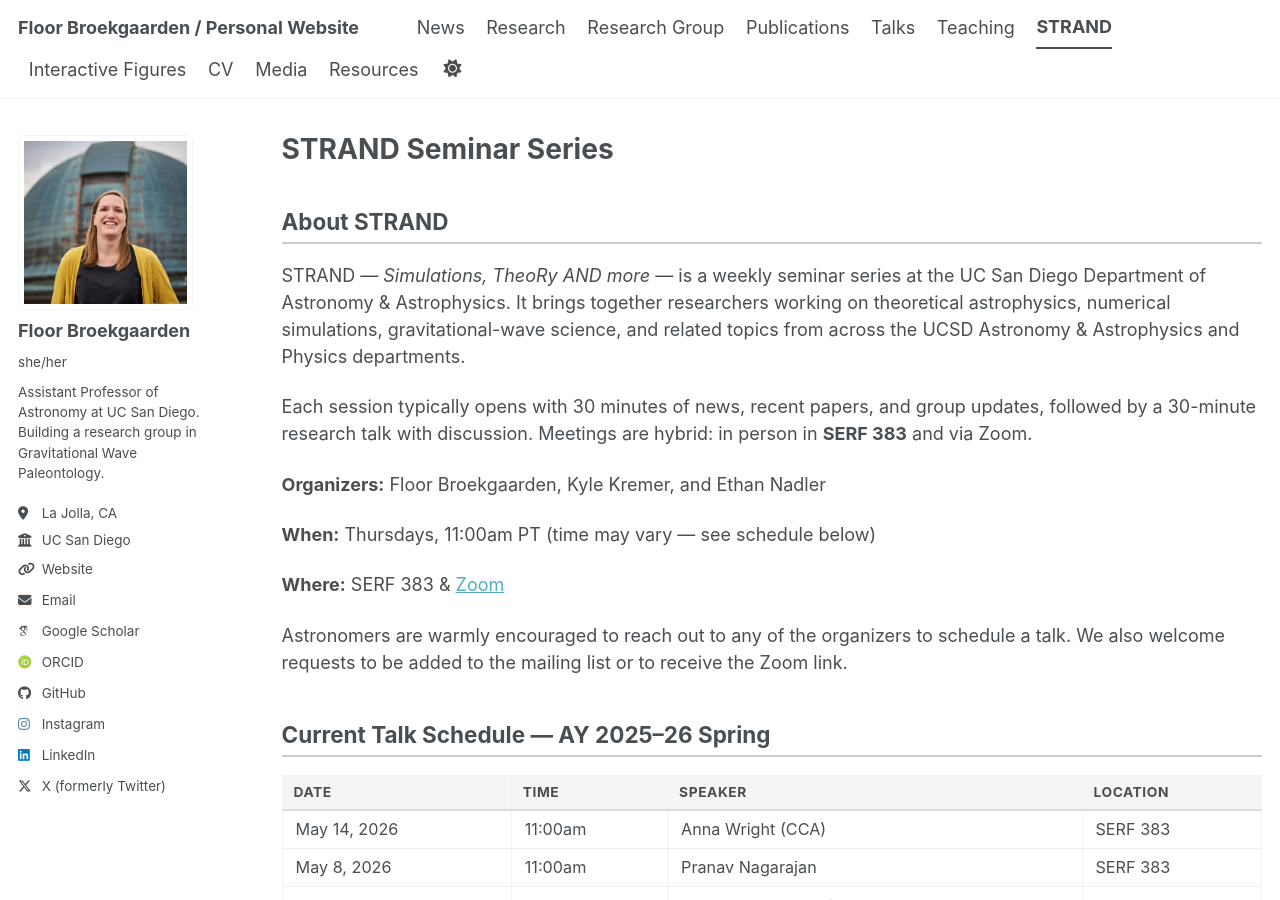
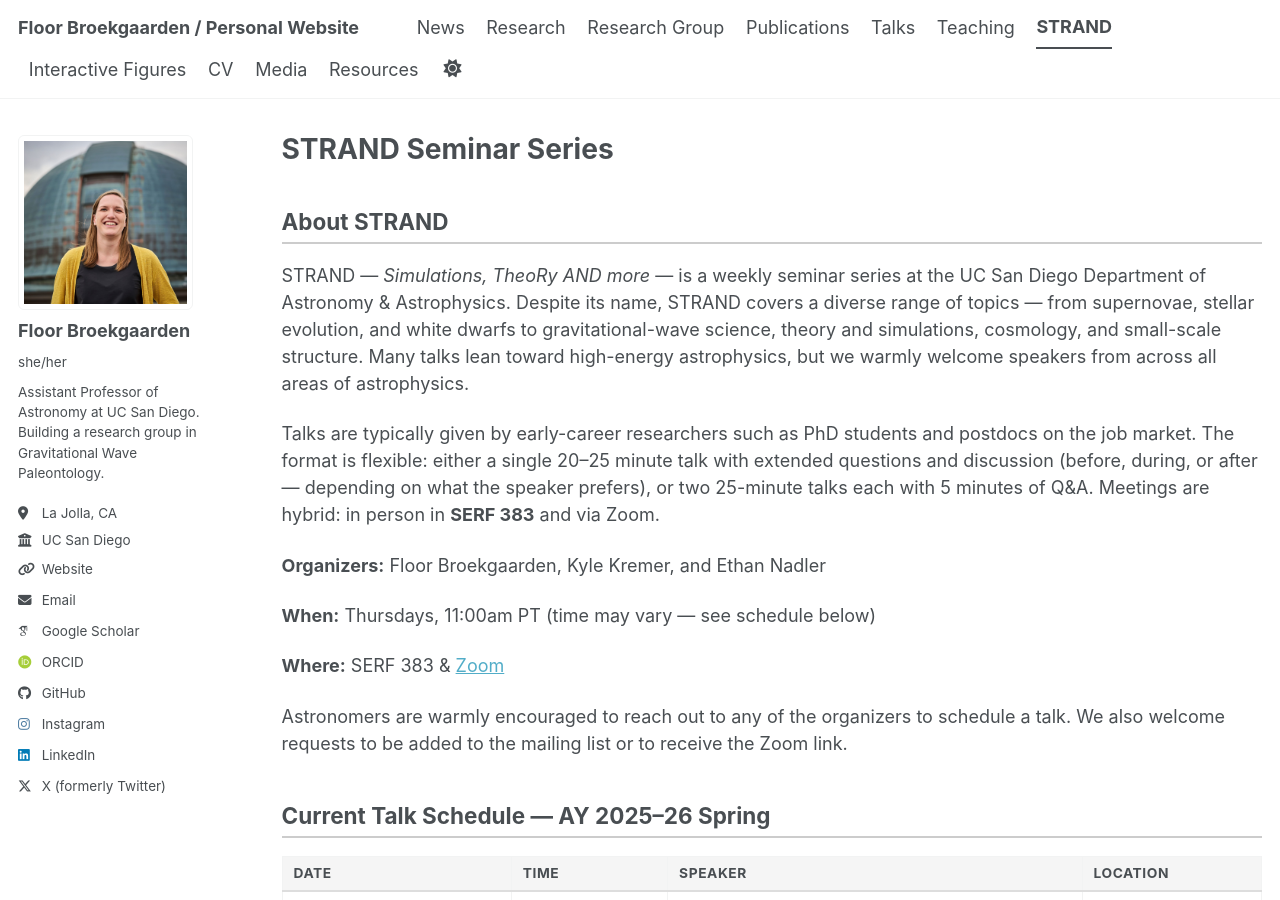
Before and after one commit to FloorBroekgaarden/FloorBroekgaarden.github.io, a Jekyll site: the page built from _pages/strand.md, in a window 1280 px wide and 900 px high. Built offline with Jekyll 4.4.1, drawn with Linux system fonts in a browser that asks for light colours; some web fonts are replaced; a script bundle is joined from its source files by our own code; library files that are not in the unit come from our copies.

Commit message:
Update strand.md

```diff
--- a/_pages/strand.md
+++ b/_pages/strand.md
@@ -19,9 +19,9 @@ author_profile: true
 <div class="strand-section">
 <h2>About STRAND</h2>
 
-<p>STRAND — <em>Simulations, TheoRy AND more</em> — is a weekly seminar series at the UC San Diego Department of Astronomy &amp; Astrophysics. It brings together researchers working on theoretical astrophysics, numerical simulations, gravitational-wave science, and related topics from across the UCSD Astronomy &amp; Astrophysics and Physics departments.</p>
+<p>STRAND — <em>Simulations, TheoRy AND more</em> — is a weekly seminar series at the UC San Diego Department of Astronomy &amp; Astrophysics. Despite its name, STRAND covers a diverse range of topics — from supernovae, stellar evolution, and white dwarfs to gravitational-wave science, theory and simulations, cosmology, and small-scale structure. Many talks lean toward high-energy astrophysics, but we warmly welcome speakers from across all areas of astrophysics.</p>
 
-<p>Each session typically opens with 30 minutes of news, recent papers, and group updates, followed by a 30-minute research talk with discussion. Meetings are hybrid: in person in <strong>SERF 383</strong> and via Zoom.</p>
+<p>Talks are typically given by early-career researchers such as PhD students and postdocs on the job market. The format is flexible: either a single 20–25 minute talk with extended questions and discussion (before, during, or after — depending on what the speaker prefers), or two 25-minute talks each with 5 minutes of Q&amp;A. Meetings are hybrid: in person in <strong>SERF 383</strong> and via Zoom.</p>
 
 <p><strong>Organizers:</strong> Floor Broekgaarden, Kyle Kremer, and Ethan Nadler</p>
 
```
